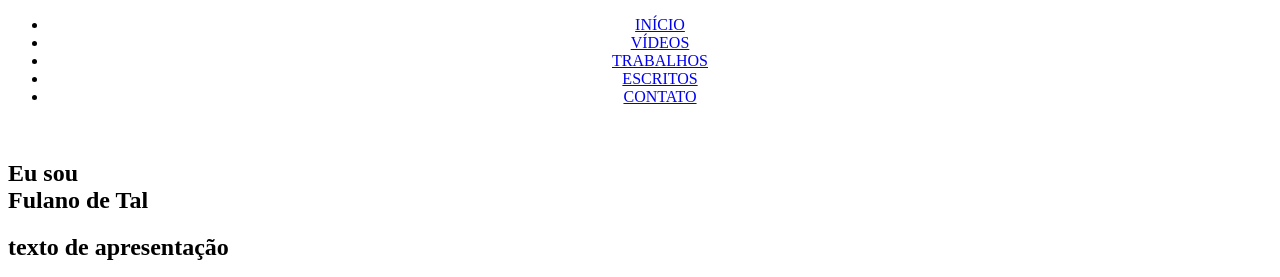
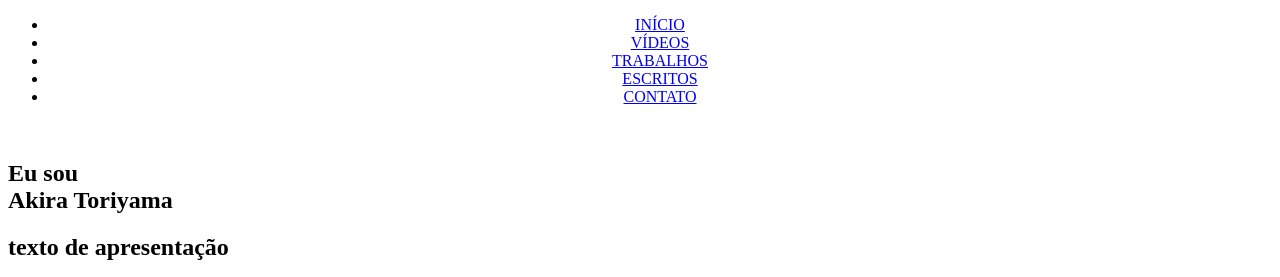
Before and after one commit to VasconcelosCarla/sitePessoal, a plain HTML site: page index.html in a window 1280 px wide. Shown: the top 277 px of the page. Drawn offline with Linux system fonts and the light colour scheme.

Commit message:
Update index.html

```diff
--- a/index.html
+++ b/index.html
@@ -21,7 +21,7 @@
     <section id="Welcome" class="parallax-container">
         <div class="parallax-inner">
             <img src="" class="profile"/>
-            <h1>Eu sou <br><span id="name">Fulano de Tal</span></h1>
+            <h1>Eu sou <br><span id="name">Akira Toriyama</span></h1>
             <h2>texto de apresentação</h2>
         </div>
     </section>
```
